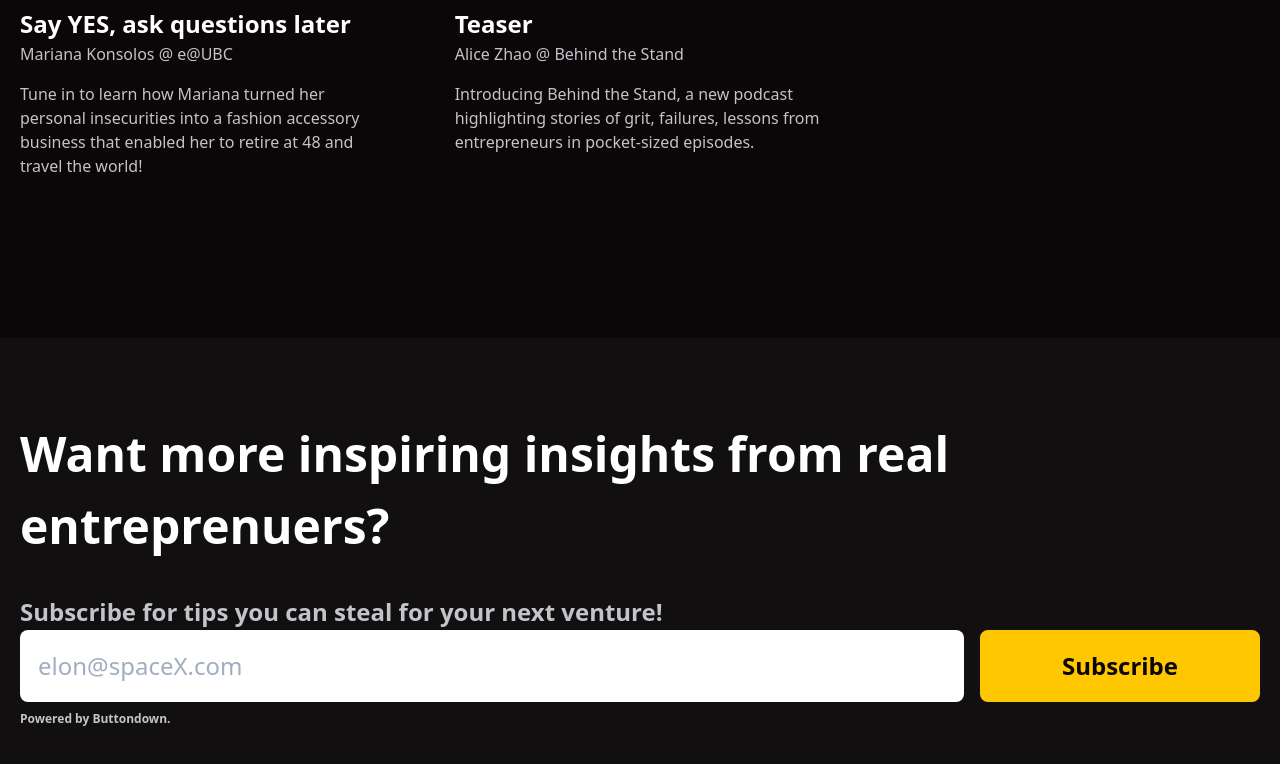
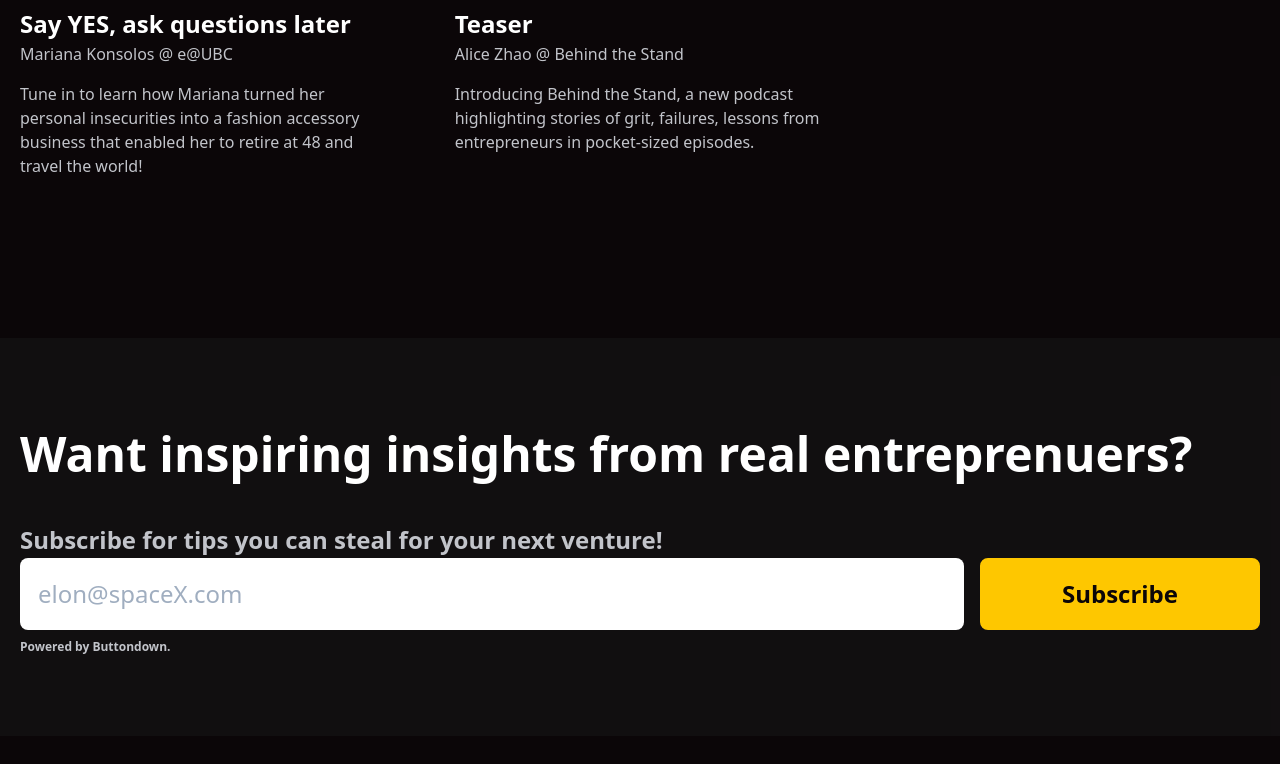
Before and after one commit to alicelovescake/behind-the-stand, a Next.js app: page / in a window 1280 px wide. Shown: the part 2165-2929 px from the top of the page. After the commit the page ends 2901 px from the top, so only its background shows below. Built offline with nearby package versions, Linux system fonts and the light colour scheme.

Commit message:
Modify footer

```diff
--- a/components/footer.js
+++ b/components/footer.js
@@ -11,7 +11,7 @@ export default function Footer() {
               className="hover:text-brand-yellow duration-150 ease-in transform text-white"
               href="mailto:azhao991@gmail.com"
             >
-              Want more inspiring insights from real entreprenuers?
+              Want inspiring insights from real entreprenuers?
             </a>
           </h3>
 
```
